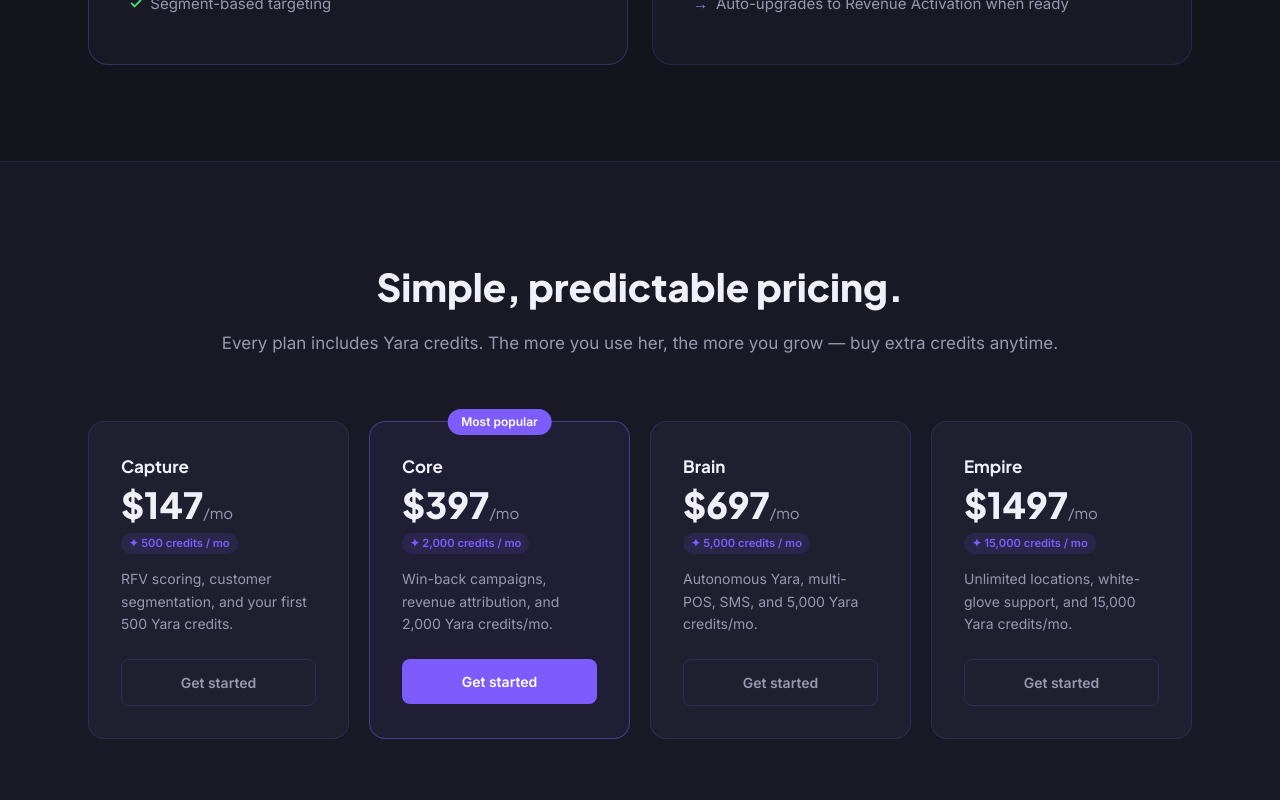
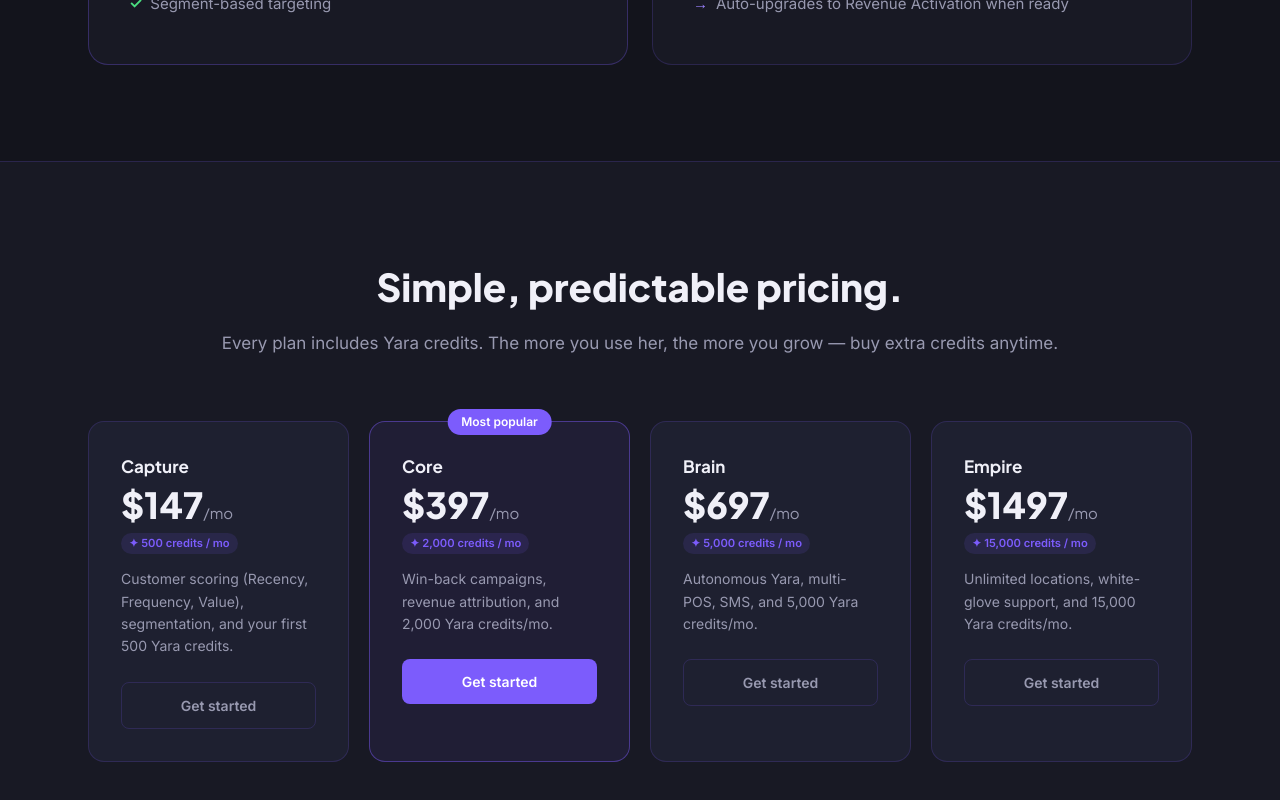
Before and after one commit to connectwithsimeon-hue/RevOverflow, a Next.js app: page / in a window 1280 px wide. Shown: the part 2340-3140 px from the top of the page. Built offline with nearby package versions, Linux system fonts and the light colour scheme; no server answers.

Commit message:
S-10: Yara credit tracking — ledger, balance, deduction on campaign send, plan grant on signup

```diff
--- /dev/null
+++ b/app/api/credits/balance/route.ts
@@ -0,0 +1,32 @@
+import { NextResponse } from 'next/server'
+import { createClient, createServiceClient } from '@/lib/supabase/server'
+
+export async function GET() {
+  const supabase = createClient()
+  const { data: { user } } = await supabase.auth.getUser()
+  if (!user) return NextResponse.json({ error: 'Unauthorized' }, { status: 401 })
+
+  const service = createServiceClient()
+  const { data: merchant } = await service
+    .from('merchants')
+    .select('id, credit_balance, credits_included, plan')
+    .eq('auth_user_id', user.id)
+    .single()
+
+  if (!merchant) return NextResponse.json({ error: 'No merchant' }, { status: 404 })
+
+  // Last 10 ledger entries
+  const { data: ledger } = await service
+    .from('credit_ledger')
+    .select('id, amount, action, description, created_at')
+    .eq('merchant_id', merchant.id)
+    .order('created_at', { ascending: false })
+    .limit(10)
+
+  return NextResponse.json({
+    balance:          merchant.credit_balance,
+    included:         merchant.credits_included,
+    plan:             merchant.plan,
+    recentActivity:   ledger ?? [],
+  })
+}
--- a/app/dashboard/page.tsx
+++ b/app/dashboard/page.tsx
@@ -132,16 +132,21 @@
         </div>
 
         {/* Top stat cards */}
-        <div className="grid grid-cols-2 sm:grid-cols-4 gap-4 mb-8">
+        <div className="grid grid-cols-2 sm:grid-cols-3 lg:grid-cols-5 gap-4 mb-8">
           {[
-            { label: 'Total customers', value: customerCount?.toLocaleString() ?? '—' },
-            { label: 'Total orders', value: orderCount?.toLocaleString() ?? '—' },
-            { label: 'Square', value: isConnected ? 'Connected' : 'Not connected' },
-            { label: 'Sync', value: syncStatus === 'complete' ? '✓ Done' : syncStatus === 'in_progress' ? `${syncProgress}%` : syncStatus.replace('_', ' ') },
+            { label: 'Total customers', value: customerCount?.toLocaleString() ?? '—', sub: null },
+            { label: 'Total orders',    value: orderCount?.toLocaleString() ?? '—',    sub: null },
+            { label: 'Square',          value: isConnected ? 'Connected' : 'Not connected', sub: null },
+            { label: 'Sync',            value: syncStatus === 'complete' ? '✓ Done' : syncStatus === 'in_progress' ? `${syncProgress}%` : syncStatus.replace('_', ' '), sub: null },
+            { label: 'Yara Credits',    value: (merchant.credit_balance ?? 0).toLocaleString(), sub: merchant.plan ? `${merchant.plan} plan` : null, isCredits: true },
           ].map(card => (
-            <div key={card.label} style={{ backgroundColor: 'var(--surface)', border: '1px solid var(--border)', borderRadius: '12px', padding: '1.25rem' }}>
+            <div key={card.label} style={{ backgroundColor: 'var(--surface)', border: (card as any).isCredits ? '1px solid rgba(124,92,252,0.4)' : '1px solid var(--border)', borderRadius: '12px', padding: '1.25rem' }}>
               <div style={{ color: 'var(--text-secondary)', fontSize: '0.75rem', fontWeight: 500, textTransform: 'uppercase', letterSpacing: '0.07em', marginBottom: '0.375rem' }}>{card.label}</div>
-              <div style={{ fontFamily: "'Plus Jakarta Sans', sans-serif", fontSize: '1.5rem', fontWeight: 800 }}>{card.value}</div>
+              <div style={{ fontFamily: "'Plus Jakarta Sans', sans-serif", fontSize: '1.5rem', fontWeight: 800, color: (card as any).isCredits ? 'var(--violet)' : 'inherit' }}>{card.value}</div>
+              {card.sub && <div style={{ fontSize: '0.7rem', color: 'var(--text-secondary)', marginTop: '2px' }}>{card.sub}</div>}
+              {(card as any).isCredits && (
+                <Link href="/pricing" style={{ fontSize: '0.7rem', color: 'var(--violet)', textDecoration: 'none', fontWeight: 600 }}>Buy more →</Link>
+              )}
             </div>
           ))}
         </div>
@@ -220,7 +225,7 @@
           <div>
             <div className="flex items-center justify-between mb-4">
               <h2 style={{ fontFamily: "'Plus Jakarta Sans', sans-serif", fontSize: '1.125rem', fontWeight: 700 }}>
-                Customers {hasScores ? '· ranked by RFV score' : ''}
+                Customers {hasScores ? '· ranked by Customer Score' : ''}
               </h2>
               <span style={{ color: 'var(--text-secondary)', fontSize: '0.875rem' }}>
                 {totalCustomers?.toLocaleString()} total
@@ -231,7 +236,7 @@
               <table style={{ width: '100%', borderCollapse: 'collapse' }}>
                 <thead>
                   <tr style={{ borderBottom: '1px solid var(--border)' }}>
-                    {['Customer', 'Segment', 'RFV Score', 'Last Purchase', 'Orders', 'LTV'].map(h => (
+                    {['Customer', 'Segment', 'Customer Score', 'Last Purchase', 'Orders', 'LTV'].map(h => (
                       <th key={h} style={{ padding: '0.875rem 1rem', textAlign: 'left', color: 'var(--text-secondary)', fontSize: '0.75rem', fontWeight: 600, textTransform: 'uppercase', letterSpacing: '0.06em', whiteSpace: 'nowrap' }}>
                         {h}
                       </th>
--- a/app/page.tsx
+++ b/app/page.tsx
@@ -192,7 +192,7 @@
                 If you&apos;ve been running Square for a while, your data is already there. Yara starts scoring and sending win-back campaigns immediately after you connect.
               </p>
               <ul style={{ listStyle: 'none', padding: 0, margin: 0 }}>
-                {['RFV scoring on all customers', 'Automated win-back SMS & email', 'Control-group revenue attribution', 'Segment-based targeting'].map(f => (
+                {['Customer scoring — Recency, Frequency & Value (RFV)', 'Automated win-back SMS & email', 'Control-group revenue attribution', 'Segment-based targeting'].map(f => (
                   <li key={f} className="flex items-center gap-2 mb-2" style={{ color: 'var(--text-secondary)', fontSize: '0.9375rem' }}>
                     <span style={{ color: '#4ade80', fontWeight: 700 }}>✓</span> {f}
                   </li>
@@ -231,7 +231,7 @@
           </p>
           <div className="grid grid-cols-1 sm:grid-cols-2 xl:grid-cols-4 gap-5">
             {[
-              { name: 'Capture', price: 147,  credits: 500,   desc: 'RFV scoring, customer segmentation, and your first 500 Yara credits.', highlight: false },
+              { name: 'Capture', price: 147,  credits: 500,   desc: 'Customer scoring (Recency, Frequency, Value), segmentation, and your first 500 Yara credits.', highlight: false },
               { name: 'Core',    price: 397,  credits: 2000,  desc: 'Win-back campaigns, revenue attribution, and 2,000 Yara credits/mo.', highlight: true },
               { name: 'Brain',   price: 697,  credits: 5000,  desc: 'Autonomous Yara, multi-POS, SMS, and 5,000 Yara credits/mo.', highlight: false },
               { name: 'Empire',  price: 1497, credits: 15000, desc: 'Unlimited locations, white-glove support, and 15,000 Yara credits/mo.', highlight: false },
--- a/app/pricing/page.tsx
+++ b/app/pricing/page.tsx
@@ -12,7 +12,7 @@
     description: 'Start knowing your customers',
     features: [
       'Square POS sync',
-      'RFV scoring & segmentation',
+      'Customer scoring & segmentation (Recency, Frequency, Value)',
       'Customer dashboard',
       'Up to 500 customers',
       '500 Yara credits / month',
--- /dev/null
+++ b/lib/credits.ts
@@ -0,0 +1,163 @@
+/**
+ * Yara Credits — shared helper functions
+ *
+ * Credit costs (matches pricing page):
+ *   email sent        → 2 credits
+ *   sms sent          → 5 credits
+ *   targeting decision → 1 credit
+ *   campaign analysis → 10 credits
+ *   extra POS / month → 50 credits
+ *   inbound reply     → 3 credits
+ *   import per 100    → 5 credits
+ *
+ * Plan monthly allowances:
+ *   capture → 500  | core → 2,000 | brain → 5,000 | empire → 15,000
+ */
+
+import { createServiceClient } from '@/lib/supabase/server'
+
+export const CREDIT_COSTS = {
+  email_sent:     2,
+  sms_sent:       5,
+  decision:       1,
+  analysis:       10,
+  extra_pos:      50,
+  reply_handled:  3,
+  import_100:     5,
+} as const
+
+export type CreditAction = keyof typeof CREDIT_COSTS
+
+export const PLAN_CREDITS: Record<string, number> = {
+  capture: 500,
+  core:    2000,
+  brain:   5000,
+  empire:  15000,
+}
+
+/** Returns the merchant's current credit balance */
+export async function getBalance(merchantId: string): Promise<number> {
+  const service = createServiceClient()
+  const { data } = await service
+    .from('merchants')
+    .select('credit_balance')
+    .eq('id', merchantId)
+    .single()
+  return data?.credit_balance ?? 0
+}
+
+/** Check whether merchant has enough credits for an action */
+export async function hasCredits(merchantId: string, action: CreditAction): Promise<boolean> {
+  const balance = await getBalance(merchantId)
+  return balance >= CREDIT_COSTS[action]
+}
+
+/**
+ * Deduct credits for an action.
+ * Returns { ok, balance } — ok is false if insufficient credits.
+ */
+export async function deductCredits(
+  merchantId: string,
+  action: CreditAction,
+  description: string,
+  campaignId?: string
+): Promise<{ ok: boolean; balance: number; error?: string }> {
+  const service = createServiceClient()
+  const cost    = CREDIT_COSTS[action]
+  const balance = await getBalance(merchantId)
+
+  if (balance < cost) {
+    return { ok: false, balance, error: 'Insufficient credits' }
+  }
+
+  const newBalance = balance - cost
+
+  // Insert ledger row
+  await service.from('credit_ledger').insert({
+    merchant_id: merchantId,
+    amount:      -cost,
+    action,
+    description,
+    campaign_id: campaignId ?? null,
+  })
+
+  // Update cached balance on merchant row
+  await service
+    .from('merchants')
+    .update({ credit_balance: newBalance })
+    .eq('id', merchantId)
+
+  return { ok: true, balance: newBalance }
+}
+
+/**
+ * Bulk deduct for sending N emails at once.
+ * Inserts a single ledger row for the batch.
+ */
+export async function deductEmailBatch(
+  merchantId: string,
+  count: number,
+  campaignId?: string
+): Promise<{ ok: boolean; balance: number; credited: number; error?: string }> {
+  const service = createServiceClient()
+  const cost    = CREDIT_COSTS.email_sent * count
+  const balance = await getBalance(merchantId)
+
+  if (balance < cost) {
+    // Allow sending up to as many emails as credits allow
+    const affordable = Math.floor(balance / CREDIT_COSTS.email_sent)
+    if (affordable === 0) return { ok: false, balance, credited: 0, error: 'No credits remaining' }
+
+    const actualCost = affordable * CREDIT_COSTS.email_sent
+    const newBalance = balance - actualCost
+
+    await service.from('credit_ledger').insert({
+      merchant_id: merchantId,
+      amount:      -actualCost,
+      action:      'email_sent',
+      description: `${affordable} win-back emails sent (credit limit reached)`,
+      campaign_id: campaignId ?? null,
+    })
+
+    await service.from('merchants').update({ credit_balance: newBalance }).eq('id', merchantId)
+    return { ok: true, balance: newBalance, credited: affordable }
+  }
+
+  const newBalance = balance - cost
+
+  await service.from('credit_ledger').insert({
+    merchant_id: merchantId,
+    amount:      -cost,
+    action:      'email_sent',
+    description: `${count} win-back emails sent`,
+    campaign_id: campaignId ?? null,
+  })
+
+  await service.from('merchants').update({ credit_balance: newBalance }).eq('id', merchantId)
+  return { ok: true, balance: newBalance, credited: count }
+}
+
+/**
+ * Grant credits to a merchant (plan grant, pack purchase, manual top-up).
+ * Returns new balance.
+ */
+export async function grantCredits(
+  merchantId: string,
+  amount: number,
+  action: string,
+  description: string
+): Promise<number> {
+  const service    = createServiceClient()
+  const { data }   = await service.from('merchants').select('credit_balance').eq('id', merchantId).single()
+  const newBalance = (data?.credit_balance ?? 0) + amount
+
+  await service.from('credit_ledger').insert({
+    merchant_id: merchantId,
+    amount,
+    action,
+    description,
+  })
+
+  await service.from('merchants').update({ credit_balance: newBalance }).eq('id', merchantId)
+  return newBalance
+}
```
Also changed, not shown: app/api/billing/webhook/route.ts (+18 -4 lines), app/api/campaigns/[id]/send/route.ts (+12 -2 lines).
